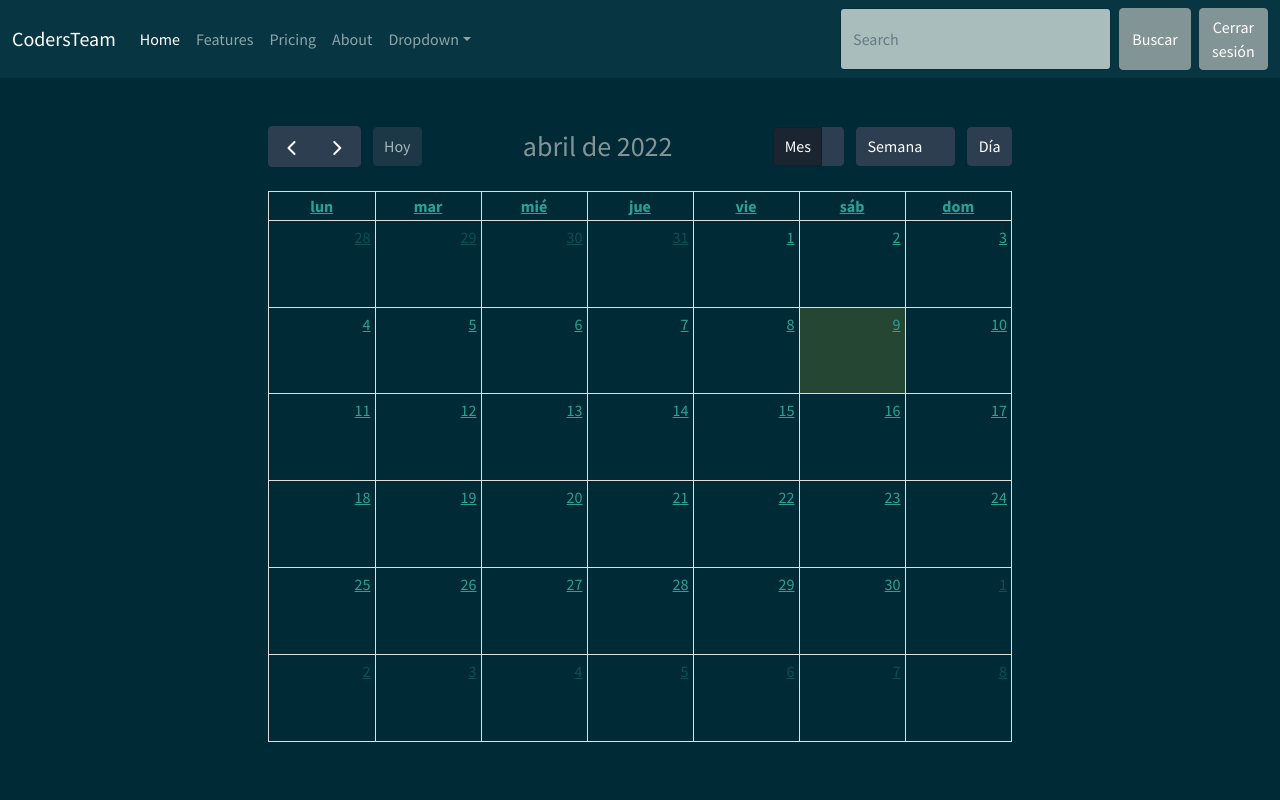
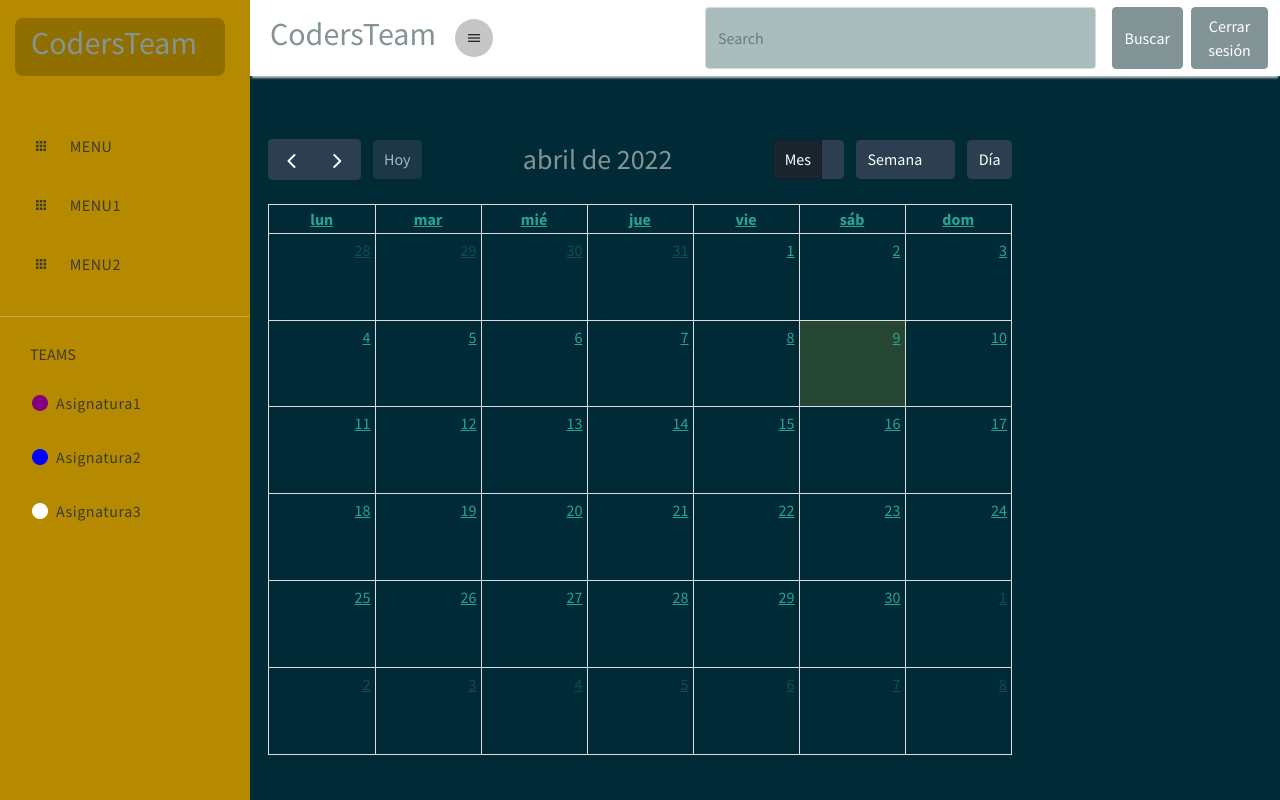
Before and after one commit to sergiomatadi/ACADEMIA_PHP, a PHP site: page /views/homeView.php in a window 1280 px wide. Run offline with PHP 8.4, Linux system fonts and the light colour scheme; lists and menus that the app fills with data are empty; some libraries are stand-ins or nearby versions.

Commit message:
mejora cabecera

```diff
--- a/css/style.css
+++ b/css/style.css
@@ -0,0 +1,148 @@
+.page .sidebar{
+  height: 100vh;
+  width: 250px;
+  background: #b58900;
+  top: 0;
+  left: 0;
+  position: fixed;
+  overflow-x: hidden;
+  overflow-y: auto;
+  transition: all 0.8s ease;
+}
+
+.page .content {
+  margin-left: 250px;
+  transition: all 0.8s ease;
+}
+
+body.active .page .sidebar {
+  left: -250px;
+}
+body.active .page .content {
+  margin-left: 0;
+  width: 100%;
+}
+
+.sidebar-header {
+  padding: 10px 25px 10px 15px;
+}
+
+.sidebar-logo-container {
+  background-color: rgb(0, 0, 0, 0.2);
+  border-radius: 8px;
+  -webkit-border-radius: 8px;
+  -moz-border-radius: 8px;
+  -ms-border-radius: 8px;
+  -o-border-radius: 8px;
+}
+
+.logo-container {
+  max-width: 40px;
+  margin: 8px;
+  padding: 6px 8px;
+}
+
+
+.logo-sidebar {
+  width: 100%;
+  height: auto;
+}
+
+.navigation-list {
+  list-style-type: none;
+  padding: 0px 18px;
+  margin-top: 30px;
+}
+
+.navigation-list-item {
+  padding: 10px 18px 10px 18px;
+  border-radius: 8px;
+  margin: 15px 0px;
+  -webkit-border-radius: 8px;
+  -moz-border-radius: 8px;
+  -ms-border-radius: 8px;
+  -o-border-radius: 8px;
+}
+
+.navigation-list-item:hover {
+background: rgb(0, 0, 0, 0.1);
+box-shadow: 0 0 0.4 rgb(255, 255, 255, 0.1);
+cursor: pointer;
+}
+
+.navigation-list-item.active {
+background: rgb(0, 0, 0, 0.1);
+box-shadow: 0 0 0.4 rgb(255, 255, 255, 0.1);
+}
+
+.navigation-link {
+color: rgb(31, 40, 51, 0.8);
+letter-spacing: 0.5px;
+text-decoration: none;
+}
+.navigation-link:hover .navigation-link {
+color: rgb(255, 255, 255, 0.8);
+
+}
+
+.teams-list {
+padding-left: 32px;
+list-style-type: none;
+}
+
+.teams-list-item {
+letter-spacing: 0.5px;
+color: rgba(31, 40, 51, 0.8);
+margin-bottom: 30px;
+
+}
+.teams-title-container {
+color: rgba(31, 40, 51, 0.8);
+padding-left: 30px;
+margin-top: 25px;
+margin-bottom: 25px;
+}
+
+.navigationBar {
+background-color: white;
+height: 10px;
+padding: 38px 0px;
+display: flex;
+align-items: center;
+box-shadow: 0 4px 2px -2px #c5c6c7;
+}
+
+.sidebarToggle {
+font-size: 16px;
+background-color: #c5c6c7;
+color: rgb(0, 0, 0, 0.8);
+margin-left: 19px;
+margin-right: 100px;
+z-index: 999;
+border-radius: 50px;
+outline: none !important;
+box-shadow: none !important;
+transition: all 0.8s ease;
+}
+
+.sidebarToggle:hover {
+color: white;
+}
+
+.sidebarToggle.active {
+margin-left: 10px;
+}
+
+.codersTeam{
+margin-left: 10px;
+}
+
+.container-fluid{
+margin-left: 100px;
+}
+
+.interior{
+padding-left: 15%;
+padding-top: 15px;
+align-items: center;
+}
--- /dev/null
+++ b/js/headerView.js
@@ -0,0 +1,5 @@
+let sidebarToggle = document.querySelector(".sidebarToggle");
+sidebarToggle.addEventListener("click", function(){
+    document.querySelector("body").classList.toggle("active")
+    document.getElementById("siderbarToggle").classList.toggle("active");
+});
--- a/views/footerView.php
+++ b/views/footerView.php
@@ -1,5 +1,6 @@
 
 <script src="https://cdn.jsdelivr.net/npm/bootstrap@5.1.3/dist/js/bootstrap.bundle.min.js" integrity="sha384-ka7Sk0Gln4gmtz2MlQnikT1wXgYsOg+OMhuP+IlRH9sENBO0LRn5q+8nbTov4+1p" crossorigin="anonymous"></script>
 <script src="https://cdn.jsdelivr.net/npm/bootstrap@5.1.3/dist/js/bootstrap.bundle.min.js" integrity="sha384-ka7Sk0Gln4gmtz2MlQnikT1wXgYsOg+OMhuP+IlRH9sENBO0LRn5q+8nbTov4+1p" crossorigin="anonymous"></script>
+<script src="../js/headerView.js"></script>
 </body>
 </html>
--- a/views/headerView.php
+++ b/views/headerView.php
@@ -10,50 +10,111 @@
     <script src="https://cdn.jsdelivr.net/npm/fullcalendar@5.10.2/main.js"></script>
     <link rel="stylesheet" href="https://cdn.jsdelivr.net/npm/fullcalendar@5.10.2/main.css">
     <script src="https://cdn.jsdelivr.net/npm/fullcalendar@5.10.2/locales-all.js"></script>
+    <link href="https://unpkg.com/ionicons@4.5.10-0/dist/css/ionicons.min.css" rel="stylesheet">
+    <link rel="stylesheet" href="https://cdnjs.cloudflare.com/ajax/libs/font-awesome/6.1.1/css/all.min.css" integrity="sha512-KfkfwYDsLkIlwQp6LFnl8zNdLGxu9YAA1QvwINks4PhcElQSvqcyVLLD9aMhXd13uQjoXtEKNosOWaZqXgel0g==" crossorigin="anonymous" referrerpolicy="no-referrer" />
 
 </head>
 <body>
-<nav class="navbar navbar-expand-lg navbar-dark bg-dark">
-  <div class="container-fluid">
-    <a class="navbar-brand" href="#">CodersTeam</a>
-    <button class="navbar-toggler" type="button" data-bs-toggle="collapse" data-bs-target="#navbarColor02" aria-controls="navbarColor02" aria-expanded="false" aria-label="Toggle navigation">
-      <span class="navbar-toggler-icon"></span>
-    </button>
-
-    <div class="collapse navbar-collapse" id="navbarColor02">
-      <ul class="navbar-nav me-auto">
-        <li class="nav-item">
-          <a class="nav-link active" href="../controllers/homeController.php">Home
-            <span class="visually-hidden">(current)</span>
+    <div class="page">
+        <div class="sidebar">
+            <div class="sidebar-header">
+                <div class="sidebar-logo-container">
+                    <div class="logo-container">
+                        <h2>CodersTeam</h2>
+                    </div>
+                </div>
+            </div>
+            <div class="sidebar-body">
+            <ul class="navigation-list">
+                <li class="navigation-list-item">
+                    <a class="navigation-link" href="">
+                        <div class="row">
+                            <div class="col-2">
+                                <i class="icon ion-md-apps"></i>
+                            </div>
+                            <div class="col-10">MENU</div>
+                        </div>
                     </a>
                 </li>
-        <li class="nav-item">
-          <a class="nav-link" href="#">Features</a>
+                <li class="navigation-list-item">
+                    <a class="navigation-link" href="">
+                        <div class="row">
+                            <div class="col-2">
+                                <i class="icon ion-md-apps"></i>
+                            </div>
+                            <div class="col-10">MENU1</div>
+                        </div>
+                    </a>
                 </li>
-        <li class="nav-item">
-          <a class="nav-link" href="#">Pricing</a>
+                <li class="navigation-list-item">
+                    <a class="navigation-link" href="">
+                        <div class="row">
+                            <div class="col-2">
+                                <i class="icon ion-md-apps"></i>
+                            </div>
+                            <div class="col-10">MENU2</div>
+                        </div>
+                    </a>
                 </li>
-        <li class="nav-item">
-          <a class="nav-link" href="#">About</a>
+            </ul>
+            <hr style="margin-top: 30px;color:white;">
+            <div class="teams-title-container">
+                <p class="teams-title">TEAMS</p>
+            </div>
+            <ul class="teams-list">
+                <li class="teams-list-item">
+                        <div class="row">
+                            <div class="col-1">
+                                <i class="fas fa-circle" style="color:purple;""></i>
+                            </div>
+                            <div class="col-10">Asignatura1</div>
+                        </div>
                 </li>
-        <li class="nav-item dropdown">
-          <a class="nav-link dropdown-toggle" data-bs-toggle="dropdown" href="#" role="button" aria-haspopup="true" aria-expanded="false">Dropdown</a>
-          <div class="dropdown-menu">
-            <a class="dropdown-item" href="#">Action</a>
-            <a class="dropdown-item" href="#">Another action</a>
-            <a class="dropdown-item" href="#">Something else here</a>
-            <div class="dropdown-divider"></div>
-            <a class="dropdown-item" href="#">Separated link</a>
+                <li class="teams-list-item">
+                        <div class="row">
+                            <div class="col-1">
+                                <i class="fas fa-circle" style="color:blue;"></i>
+                            </div>
+                            <div class="col-10">Asignatura2</div>
+                        </div>
+                </li>
+                <li class="teams-list-item">
+                        <div class="row">
+                            <div class="col-1">
+                                <i class="fas fa-circle" style="color:white;"></i>
+                            </div>
+                            <div class="col-10">Asignatura3</div>
                         </div>
                 </li>
             </ul>
-      <form class="d-flex">
-        <input class="form-control me-sm-2" type="text" placeholder="Search">
-        <button class="btn btn-secondary my-2 my-sm-0 me-sm-2" type="submit">Buscar</button>
-        <a href="../controllers/loginController.php">
-          <button class="btn btn-secondary my-2 my-sm-0 " type="button">Cerrar sesión</button>
+        </div>
+        </div>
+
+        <div class="content">
+            <div class="navigationBar">
+            <div class="codersTeam">
+                    <div class="codersTeam">
+                        <h2>CodersTeam</h2>
+                    </div>
+                </div>
+
+                <button id="sidebarToggle" class="btn sidebarToggle">
+                    <i class="icon ion-md-menu" name="menu"> </i>
+                </button>
+                <div class="container-fluid">
+                  <form class="d-flex justify-content-end">
+                    <input class="form-control my-2 my-sm-0 me-sm-3  " type="text" placeholder="Search">
+                      <button class="btn btn-secondary my-2 my-sm-0 me-sm-2  " type="submit">Buscar</button>
+                      <a href="../Controlador/login.php">
+                        <button class="btn btn-secondary " type="button">Cerrar sesión</button>
                       </a>
                   </form>
+
                 </div>
             </div>
-</nav>
+        </div>
+        <div class="interior">
+
+
+        </div>
+    </div>
```
Lines whose indentation alone changed are shown as unchanged.
